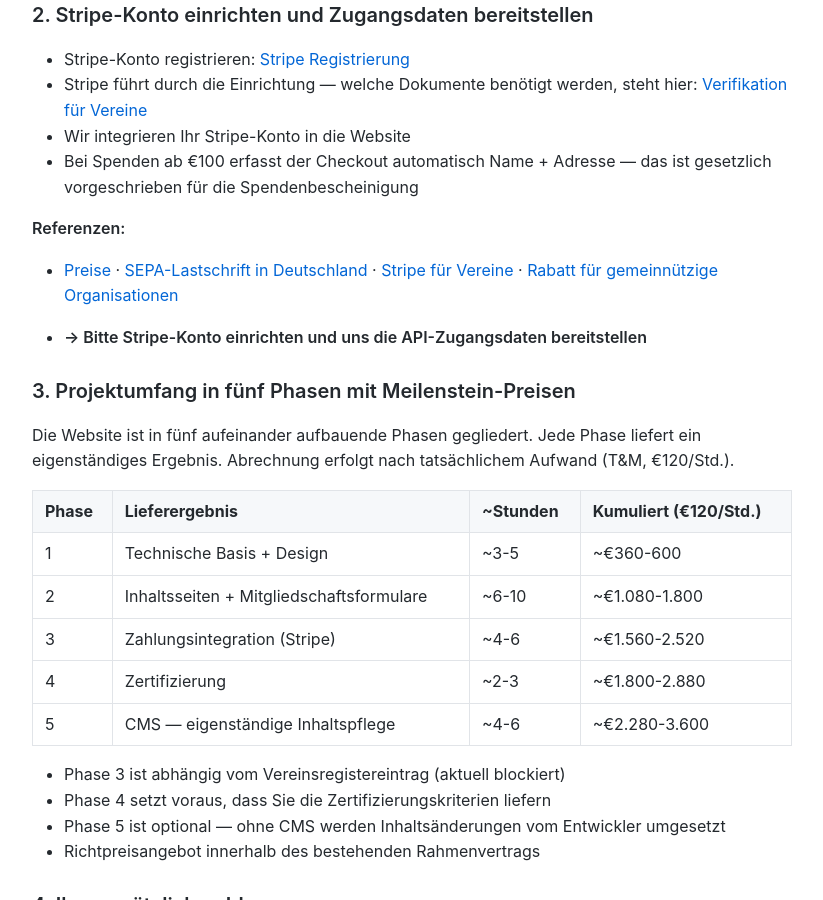
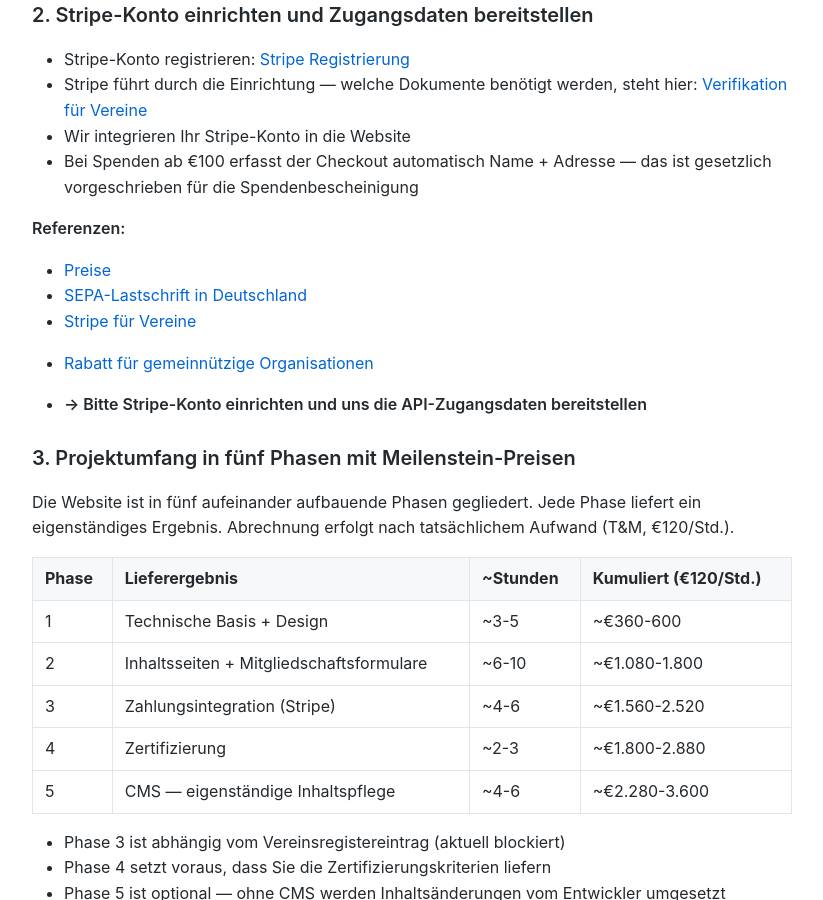
Before and after one commit to MariusWilsch/public-wilsch-ai-pages, a Jekyll site: the page built from project/abtmayr-reichert/meeting-agenda-klimafolgenschutz-payment-setup.md, in a window 1280 px wide and 900 px high, scrolled down 1504 px. Shown: the whole window, without its empty margins (228-1051 px from the left). Built offline with Jekyll 4.4.1, drawn with Linux system fonts in a browser that asks for light colours; our own code applies the rules of GitHub Pages for plain Markdown files.

Commit message:
Sync from hippocampus 2026-02-14

```diff
--- a/project/abtmayr-reichert/meeting-agenda-klimafolgenschutz-payment-setup.md
+++ b/project/abtmayr-reichert/meeting-agenda-klimafolgenschutz-payment-setup.md
@@ -49,7 +49,10 @@ Zwei getrennte Vorgänge bestimmen, was die Website beim Launch anbieten kann:
 - Bei Spenden ab €100 erfasst der Checkout automatisch Name + Adresse — das ist gesetzlich vorgeschrieben für die Spendenbescheinigung
 
 **Referenzen:**
-- [Preise](https://stripe.com/de/pricing) · [SEPA-Lastschrift in Deutschland](https://stripe.com/resources/more/direct-debit-germany) · [Stripe für Vereine](https://stripe.com/resources/more/membership-fees-associations-germany) · [Rabatt für gemeinnützige Organisationen](https://support.stripe.com/questions/fee-discount-for-nonprofit-organizations)
+- [Preise](https://stripe.com/de/pricing)
+- [SEPA-Lastschrift in Deutschland](https://stripe.com/resources/more/direct-debit-germany)
+- [Stripe für Vereine](https://stripe.com/resources/more/membership-fees-associations-germany)
+- [Rabatt für gemeinnützige Organisationen](https://support.stripe.com/questions/fee-discount-for-nonprofit-organizations)
 
 - **→ Bitte Stripe-Konto einrichten und uns die API-Zugangsdaten bereitstellen**
 
```
